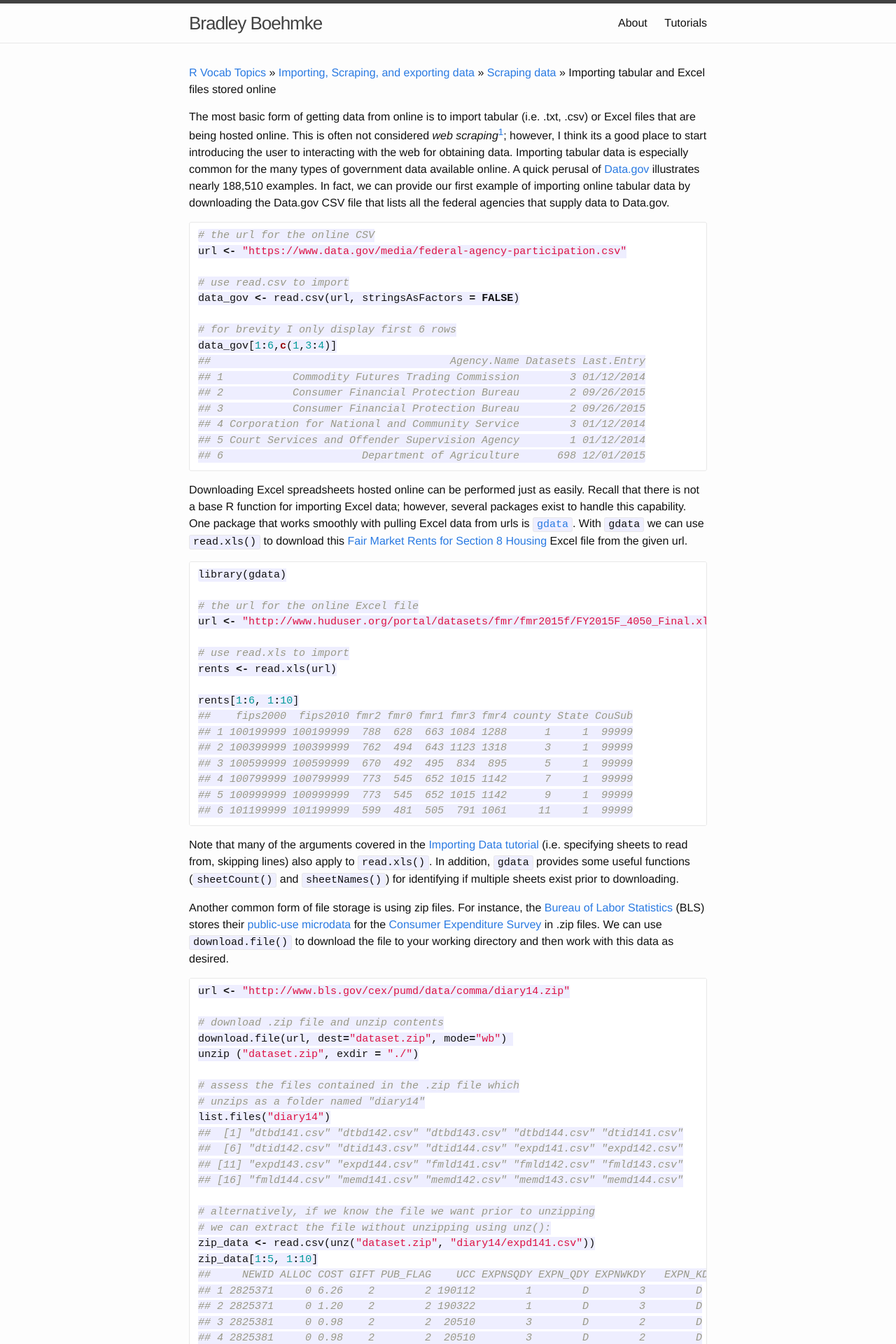
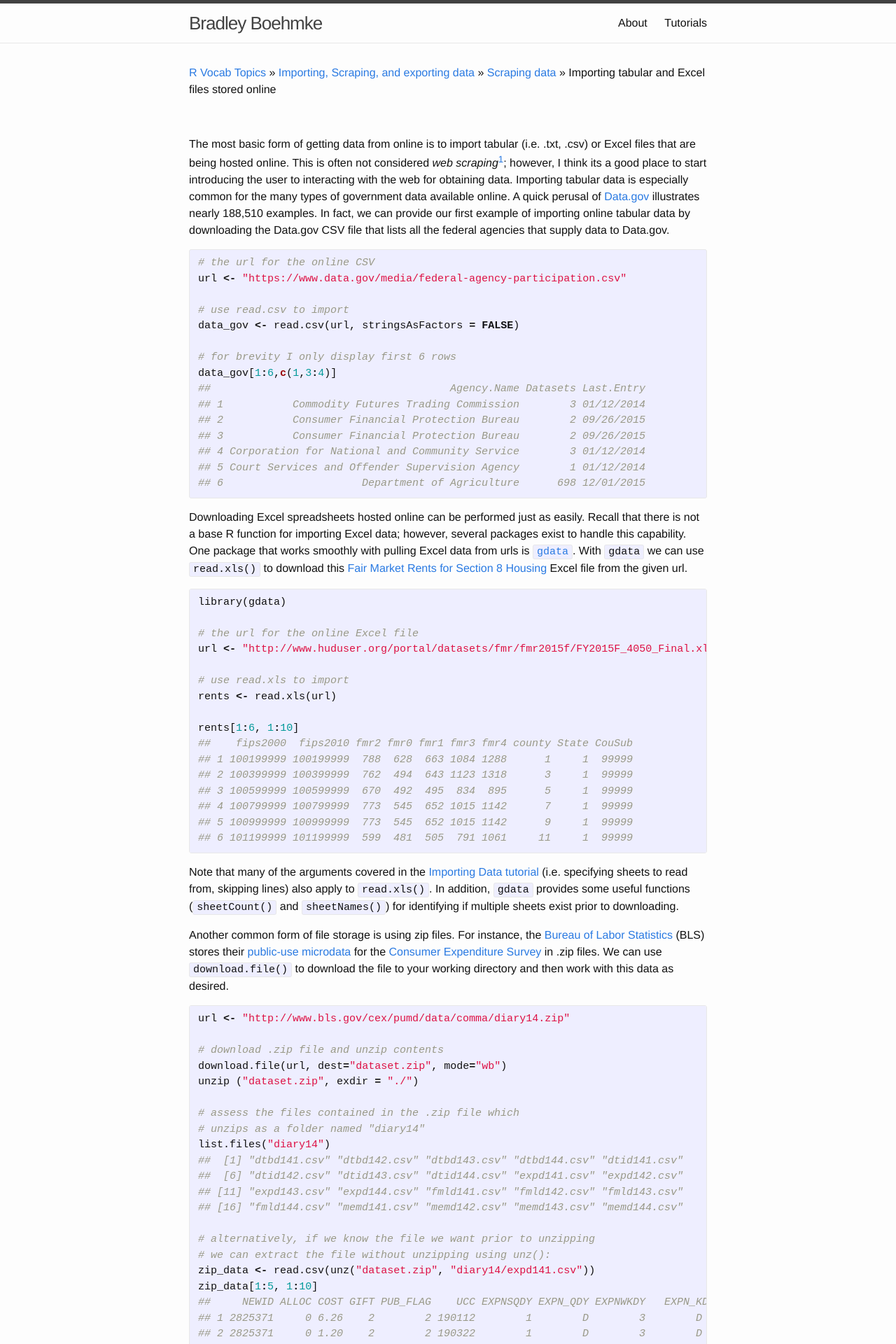
Before and after one commit to bradleyboehmke/bradleyboehmke, a Jekyll site: the page built from tutorials/scraping_data_tabular_excel.md, in a window 1280 px wide. Shown: the top 1920 px of the page at 70% size. Built offline with Jekyll 4.4.1, drawn with Linux system fonts in a browser that asks for light colours.

Commit message:
Update scraping_data_tabular_excel.md

````diff
--- a/tutorials/scraping_data_tabular_excel.md
+++ b/tutorials/scraping_data_tabular_excel.md
@@ -5,13 +5,12 @@
 
 [R Vocab Topics](index) &#187; [Importing, Scraping, and exporting data](data_inputs_outputs) &#187; [Scraping data](scraping_data) &#187; Importing tabular and Excel files stored online
 
+<br>
 
 The most basic form of getting data from online is to import tabular (i.e. .txt, .csv) or Excel files that are being hosted online. This is often not considered *web scraping*<sup><a href="#fn1" id="ref1">1</a></sup>; however, I think its a good place to start introducing the user to interacting with the web for obtaining data. Importing tabular data is especially common for the many types of government data available online.  A quick perusal of [Data.gov](https://www.data.gov/) illustrates nearly 188,510 examples. In fact, we can provide our first example of importing online tabular data by downloading the Data.gov CSV file that lists all the federal agencies that supply data to Data.gov.
 
 
-
-
-```r
+{% highlight r %}
 # the url for the online CSV
 url <- "https://www.data.gov/media/federal-agency-participation.csv"
 
@@ -27,13 +26,13 @@
 ## 4 Corporation for National and Community Service        3 01/12/2014
 ## 5 Court Services and Offender Supervision Agency        1 01/12/2014
 ## 6                      Department of Agriculture      698 12/01/2015
-```
+{% endhighlight %}
 
 
 Downloading Excel spreadsheets hosted online can be performed just as easily.  Recall that there is not a base R function for importing Excel data; however, several packages exist to handle this capability.  One package that works smoothly with pulling Excel data from urls is [`gdata`](https://cran.r-project.org/web/packages/gdata/index.html).  With `gdata` we can use `read.xls()` to download this [Fair Market Rents for Section 8 Housing](http://catalog.data.gov/dataset/fair-market-rents-for-the-section-8-housing-assistance-payments-program) Excel file from the given url.
 
 
-```r
+{% highlight r %}
 library(gdata)
 
 # the url for the online Excel file
@@ -50,14 +49,14 @@
 ## 4 100799999 100799999  773  545  652 1015 1142      7     1  99999
 ## 5 100999999 100999999  773  545  652 1015 1142      9     1  99999
 ## 6 101199999 101199999  599  481  505  791 1061     11     1  99999
-```
+{% endhighlight %}
 
 Note that many of the arguments covered in the [Importing Data tutorial](http://bradleyboehmke.github.io/tutorials/importing_data#excel) (i.e. specifying sheets to read from, skipping lines) also apply to `read.xls()`. In addition, `gdata` provides some useful functions (`sheetCount()` and `sheetNames()`) for identifying if multiple sheets exist prior to downloading.
 
 Another common form of file storage is using zip files.  For instance, the [Bureau of Labor Statistics](http://www.bls.gov/home.htm) (BLS) stores their [public-use microdata](http://www.bls.gov/cex/pumdhome.htm) for the [Consumer Expenditure Survey](http://www.bls.gov/cex/home.htm) in .zip files.  We can use `download.file()` to download the file to your working directory and then work with this data as desired.
 
 
-```r
+{% highlight r %}
 url <- "http://www.bls.gov/cex/pumd/data/comma/diary14.zip"
 
 # download .zip file and unzip contents
@@ -83,12 +82,12 @@
 ## 4 2825381     0 0.98    2        2  20510        3        D        2        D
 ## 5 2825381     0 2.50    2        2  20510        3        D        2        D
 
-```
+{% endhighlight %}
 
 The .zip archive file format is meant to compress files and are typically used on files of significant size.  For instance, the Consumer Expenditure Survey data we downloaded in the previous example is over 10MB.  Obviously there may be times in which we want to get specific data in the .zip file to analyze but not always permanently store the entire .zip file contents. In these instances we can use the following [process](http://stackoverflow.com/questions/3053833/using-r-to-download-zipped-data-file-extract-and-import-data) proposed by [Dirk Eddelbuettel](https://twitter.com/eddelbuettel) to temporarily download the .zip file, extract the desired data, and then discard the .zip file.
 
 
-```r
+{% highlight r %}
 # Create a temp. file name
 temp <- tempfile()
 
@@ -108,12 +107,12 @@
 ## 3 2825381     0 0.98    2        2  20510        3        D        2        D
 ## 4 2825381     0 0.98    2        2  20510        3        D        2        D
 ## 5 2825381     0 2.50    2        2  20510        3        D        2        D
-```
+{% endhighlight %}
 
 One last common scenario I'll cover when importing spreadsheet data from online is when we identify multiple data sets that we'd like to download but are not centrally stored in a .zip format or the like. As a simple example lets look at the [average consumer price data](http://www.bls.gov/data/#prices) from the BLS. The BLS holds multiple data sets for different types of commodities within one [url](http://download.bls.gov/pub/time.series/ap/); however, there are separate links for each individual data set.  More complicated cases of this will have the links to tabular data sets scattered throughout a webpage<sup><a href="#fn2" id="ref2">2</a></sup>. The [`XML`](https://cran.r-project.org/web/packages/XML/index.html) package provides the useful `getHTMLLinks()` function to identify these links.
 
 
-```r
+{% highlight r %}
 library(XML)
 
 # url hosting multiple links to data sets
@@ -135,12 +134,12 @@
 ## [10] "/pub/time.series/ap/ap.period"
 ## [11] "/pub/time.series/ap/ap.series"
 ## [12] "/pub/time.series/ap/ap.txt"
-```
+{% endhighlight %}
 
 This allows us to assess which files exist that may be of interest.  In this case the links that we are primarily interested in are the ones that contain "data" in their name (links 4-7 listed above).  We can use the [`stringr`](https://cran.r-project.org/web/packages/stringr/index.html) package to extract these desired links which we will use to download the data.
 
 
-```r
+{% highlight r %}
 library(stringr)
 
 # extract names for desired links and paste to url
@@ -156,12 +155,12 @@
 ## [2] "http://download.bls.gov/pub/time.series/ap/ap.data.1.HouseholdFuels"
 ## [3] "http://download.bls.gov/pub/time.series/ap/ap.data.2.Gasoline"
 ## [4] "http://download.bls.gov/pub/time.series/ap/ap.data.3.Food"
-```
+{% endhighlight %}
 
 We can now proceed to develop a simple `for` loop function to download each data set. We store the results in a list which contains 4 items, one item for each data set.  Each list item contains the url in which the data was extracted from and the dataframe containing the downloaded data.  We're now ready to analyze these data sets as necessary.
 
 
-```r
+{% highlight r %}
 # create empty list to dump data into
 data_ls <- list()
 
@@ -205,7 +204,7 @@
 ##   .. ..$ period        : Factor w/ 12 levels "M01","M02","M03",..: 1 2 3 4 5 6 7 8 9 10 ...
 ##   .. ..$ value         : num [1:122302] 0.203 0.205 0.211 0.206 0.207 0.21 0.214 0.215 0.214 0.212 ...
 ##   .. ..$ footnote_codes: logi [1:122302] NA NA NA NA NA NA ...
-```
+{% endhighlight %}
 
 
 <small><a href="#">Go to top</a></small>
````
